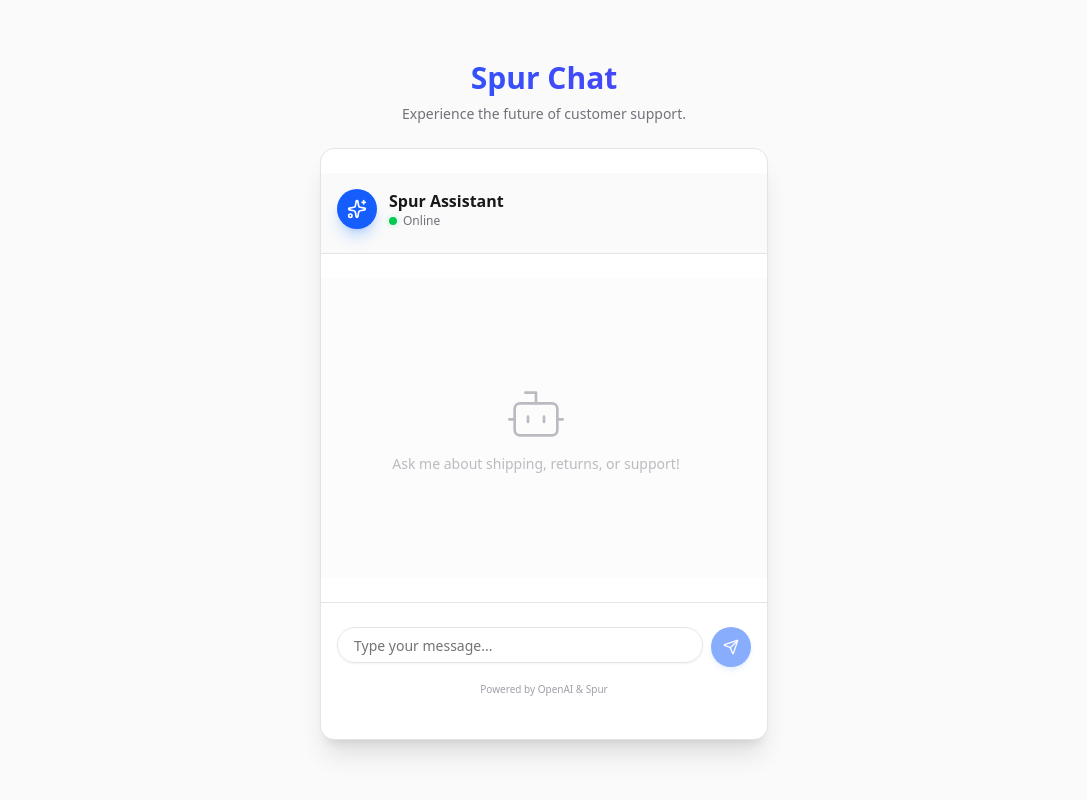
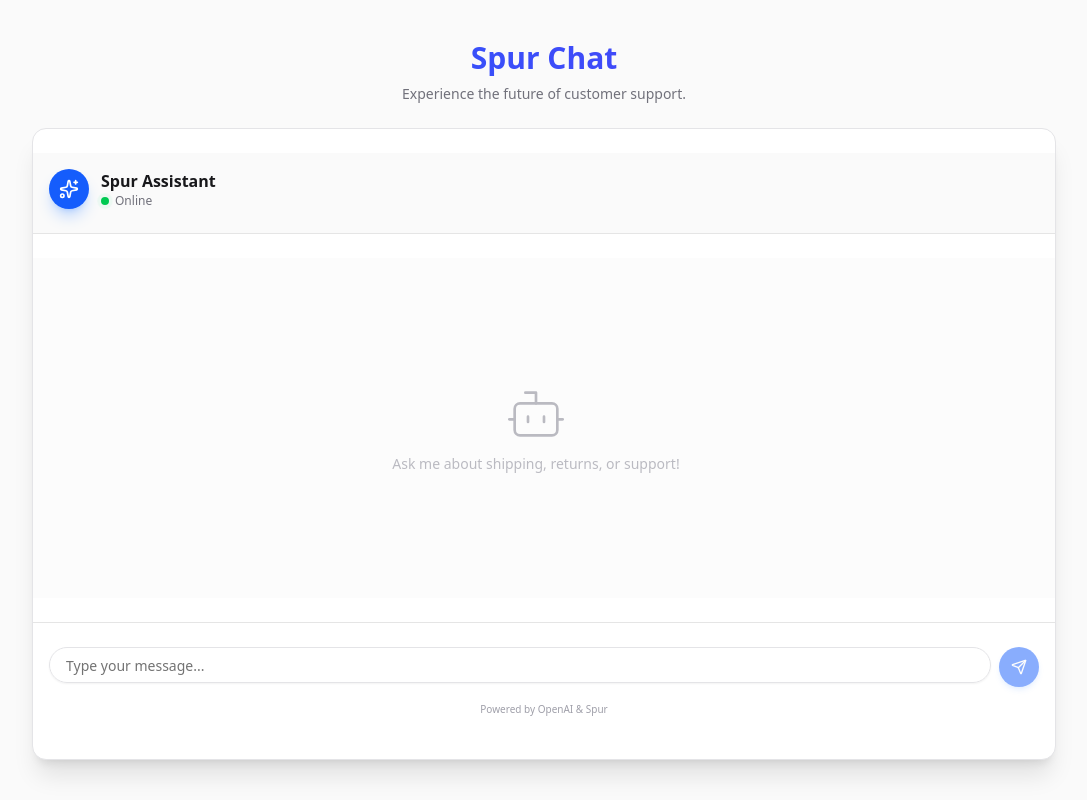
Before and after one commit to sumitttt4/Spur, a Next.js app in the folder frontend/: page / in a window 1280 px wide. Shown: the whole page, without its empty margins (96-1183 px from the left). Built offline with nearby package versions, Linux system fonts and the light colour scheme.

Commit message:
UI: Increase chat widget size to max-w-5xl and max-h-90vh

```diff
--- a/frontend/src/app/page.tsx
+++ b/frontend/src/app/page.tsx
@@ -3,7 +3,7 @@ import { ChatWidget } from "@/components/chat/chat-widget";
 export default function Home() {
   return (
     <main className="h-screen w-full bg-zinc-50 dark:bg-zinc-950 flex items-center justify-center p-4 overflow-hidden">
-      <div className="w-full max-w-md flex flex-col h-full max-h-[85vh]">
+      <div className="w-full max-w-5xl flex flex-col h-full max-h-[90vh]">
         <div className="text-center mb-6 shrink-0">
           <h1 className="text-3xl font-bold bg-clip-text text-transparent bg-gradient-to-r from-blue-600 to-indigo-600 mb-2">Spur Chat</h1>
           <p className="text-zinc-500 text-sm">Experience the future of customer support.</p>
--- a/frontend/src/components/chat/chat-widget.tsx
+++ b/frontend/src/components/chat/chat-widget.tsx
@@ -34,7 +34,7 @@ export function ChatWidget({ className }: { className?: string }) {
     };
 
     return (
-        <Card className={cn("flex flex-col w-full h-[600px] mx-auto shadow-xl border-zinc-200 dark:border-zinc-800 overflow-hidden", className)}>
+        <Card className={cn("flex flex-col w-full mx-auto shadow-xl border-zinc-200 dark:border-zinc-800 overflow-hidden", className)}>
             <CardHeader className="bg-zinc-50 dark:bg-zinc-900 border-b p-4 flex flex-row items-center space-y-0 gap-3">
                 <div className="w-10 h-10 bg-blue-600 rounded-full flex items-center justify-center text-white shadow-lg shadow-blue-500/30">
                     <Sparkles className="w-5 h-5" />
```
